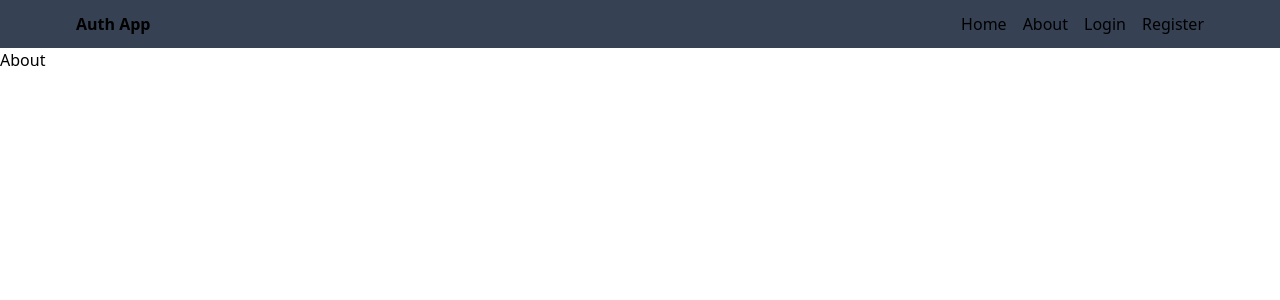
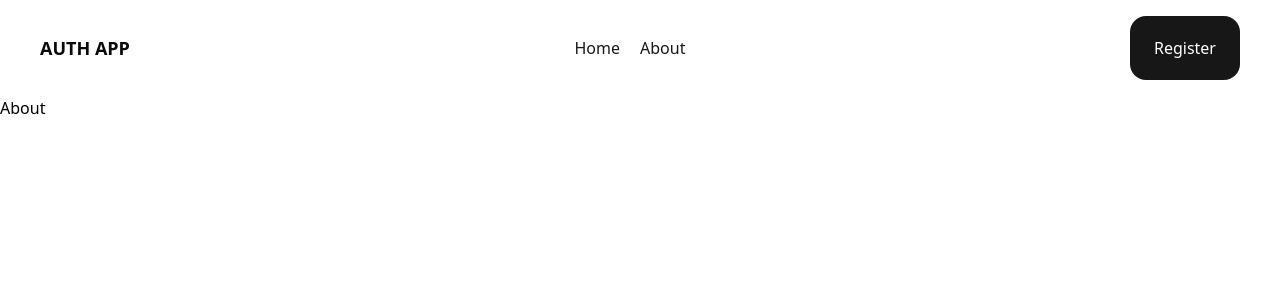
Before and after one commit to HariHaran9209/Authentication, a React (Vite) app in the folder frontend/: page /about in a window 1280 px wide. Shown: the top 300 px of the page. Built offline with nearby package versions, Linux system fonts and the light colour scheme.

Commit message:
Improved Navbar

```diff
--- a/frontend/src/components/Navbar.jsx
+++ b/frontend/src/components/Navbar.jsx
@@ -1,20 +1,43 @@
-import React from 'react'
-import { Link } from 'react-router-dom'
+import React, { useState, useEffect } from "react";
+import { useNavigate } from "react-router-dom";
 
-const Navbar = () => {
+function NavItem({ text, onClick }) {
   return (
-    <div className='bg-gray-700'>
-       <div className="flex justify-between items-center max-w-6xl mx-auto p-3">
-            <Link to='/'><h1 className="font-bold">Auth App</h1></Link>
-            <ul className='flex gap-4'>
-                <Link to='/'><li>Home</li></Link>
-                <Link to='/about'><li>About</li></Link>
-                <Link to='/login'><li>Login</li></Link>
-                <Link to='/register'><li>Register</li></Link>
-            </ul>
-       </div>
+    <div className="justify-center py-2 cursor-pointer" onClick={onClick}>
+      {text}
     </div>
-  )
+  );
 }
 
-export default Navbar
+function Navbar() {
+
+  const navigate = useNavigate()
+
+  const [navItems, setNavItems] = useState([
+    { text: "Home", onClick: () => navigate('/') },
+    { text: "About", onClick: () => navigate('/about') }
+  ]);
+
+  return (
+    <div className="flex gap-5 justify-between items-center py-1.5 px-6 rounded-3xl backdrop-blur-[17.5px] bg-opacity-80 w-full max-w-full flex-wrap sm:flex-nowrap sm:py-4 sm:px-10 bg-[#ffffffff]">
+      <div className="flex gap-2 justify-between items-center py-1.5 my-auto w-full sm:w-auto">
+        <div className="my-auto cursor-pointer uppercase font-extrabold text-lg text-zinc-950" onClick={() => navigate('/')}>
+          Auth App
+        </div>
+      </div>
+      <nav className="flex sm:flex-row flex-col gap-5 justify-center items-center self-stretch my-auto text-base text-center text-neutral-900 font-light w-full sm:w-auto">
+        {navItems.map((item, index) => (
+          <NavItem key={index} text={item.text} onClick={item.onClick} />
+        ))}
+      </nav>
+      <button
+        className="justify-center self-stretch sm:self-auto px-6 py-5 text-base leading-6 text-center text-white rounded-2xl bg-neutral-900 max-md:px-5 font-light w-full sm:w-auto cursor-pointer"
+        onClick={() => navigate('/register')}
+      >
+        Register
+      </button>
+    </div>
+  );
+}
+
+export default Navbar;
```
